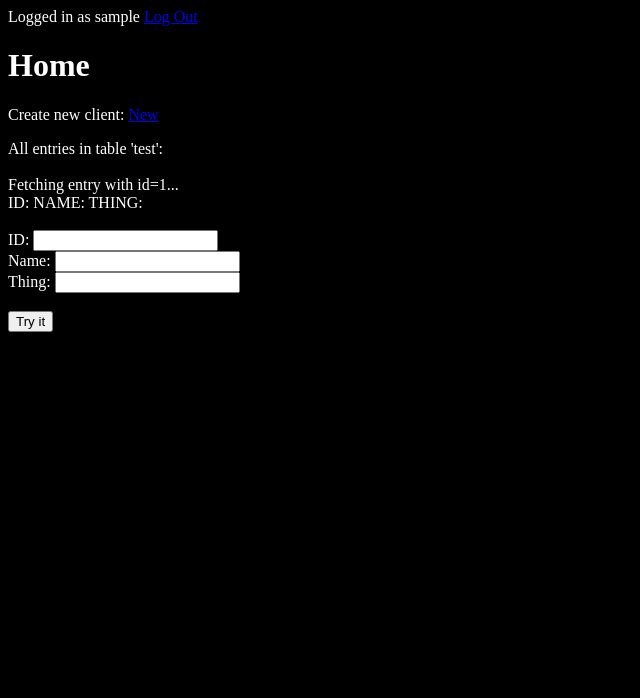
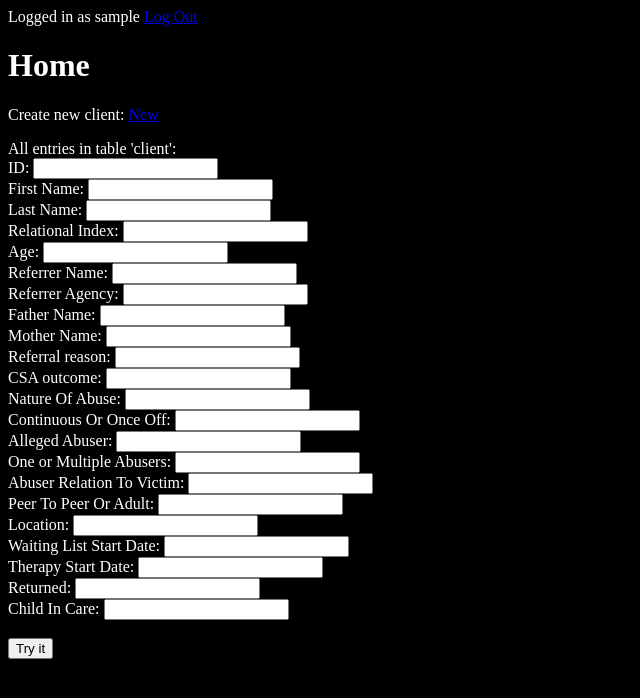
Before and after one commit to stratfob/childServiceDatabase, a CodeIgniter app: page /database/index.php/home in a window 1280 px wide. Shown: the top 698 px of the page, without its empty margins (0-640 px from the left). Run offline with CodeIgniter, Linux system fonts and the light colour scheme; the visitor is signed in with stand-in values (Sample User, id 1); data that the repository does not hold is empty; some libraries are stand-ins or nearby versions.

Commit message:
Added all queries From client table

```diff
--- a/application/controllers/Pages.php
+++ b/application/controllers/Pages.php
@@ -22,7 +22,6 @@ class Pages extends CI_Controller {
         		// send data to view
                 $data['title'] = ucfirst($page); // Capitalize the first letter
         	$data['testData'] = $this->model->get_test();
-        	$data['singleData'] = $this->model->get_test(1);
 
         		// load the view
                 $this->load->view('pages/'.$page, $data);
--- a/application/models/Model.php
+++ b/application/models/Model.php
@@ -11,16 +11,16 @@ class model extends CI_Model {
 		{
 			if ($ID === FALSE)
 			{
-                $query = $this->db->get('test');
+                $query = $this->db->get('client');
                 return $query->result_array();
 			}
-			$query = $this->db->get_where('test', array('ID' => $ID));
+			$query = $this->db->get_where('client', array('ID' => $ID));
 			return $query->row_array();
 		}
 
 		public function search($array)
 		{
-			$query = $this->db->get_where('test', $array);
+			$query = $this->db->get_where('client', $array);
 			return $query->result_array();
 		}
 
--- a/application/views/pages/home.php
+++ b/application/views/pages/home.php
@@ -24,21 +24,43 @@
 	</p>
 
 	<?php
-	echo "All entries in table 'test': <br>";
+	echo "All entries in table 'client': <br>";
 	foreach ($testData as $exampleClient):
-        echo "ID: " . $exampleClient['ID'] . " NAME: " . $exampleClient['NAME'] . " THING: "
-			. $exampleClient['THING'] . "<br>";
+        echo "ID: " . $exampleClient['caseNumber'] .  " Relational Index: " . $exampleClient['relationalIndex'] . " First Name: " . $exampleClient['firstName'] . " Last Name: "
+			. $exampleClient['lastName'] . " Age: " . $exampleClient['age'] . " Referrer Name: " . $exampleClient['referrerName'] . " Referrer Agency: " . $exampleClient['referrerAgency']
+			. " Father Name: " . $exampleClient['fatherName']. " Mother Name: " . $exampleClient['motherName'] . " Referral Reason: " . $exampleClient['referralReason']
+			." CSA Outcome: " . $exampleClient['CSAoutcome'] ." Nature Of Abuse: " . $exampleClient['natureOfAbuse'] ." Continuous or Once Off: " . $exampleClient['continuousOrOnceOff']
+			." Alleged Abuser: " . $exampleClient['allegedAbuser'] ." One or Multiple Abusers : " . $exampleClient['oneOrMultipleAbusers'] ." Abuser relation To Victim : "
+			. $exampleClient['abuserRelationToVictim']." Peer To Peer or Adult : " . $exampleClient['peerToPeerOrAdult'] ." Location: " . $exampleClient['location']
+			." Waiting List Start Date: " . $exampleClient['waitingListStartDate']." Therapy Start Date: " . $exampleClient['therapyStartDate']." Returned: " . $exampleClient['returned'].
+			" Child In Care: " . $exampleClient['childInCare']. "<br>";
 	endforeach;
 
-	echo "<br>Fetching entry with id=1...<br>";
-	echo "ID: " . $singleData['ID'] . " NAME: " . $singleData['NAME'] . " THING: "
-			. $singleData['THING'] . "<br><br>";
 	?>
 
 	<form id="testForm">
-		ID: <input type="text" name="id"><br>
-		Name: <input type="text" name="name"><br>
-		Thing: <input type="text" name="thing"><br><br>
+		ID: <input type="text" name="caseNumber"><br>
+		First Name: <input type="text" name="firstName"><br>
+		Last Name: <input type="text" name="lastName"><br>
+		Relational Index: <input type="text" name="relationalIndex"><br>
+		Age: <input type="text" name="age"><br>
+		Referrer Name: <input type="text" name="referrerName"><br>
+		Referrer Agency: <input type="text" name="referrerAgency"><br>
+		Father Name: <input type="text" name="fatherName"><br>
+		Mother Name: <input type="text" name="motherName"><br>
+		Referral reason: <input type="text" name="referralReason"><br>
+		CSA outcome: <input type="text" name="CSAoutcome"><br>
+		Nature Of Abuse: <input type="text" name="natureOfAbuse"><br>
+		Continuous Or Once Off: <input type="text" name="continuousOrOnceOff"><br>
+		Alleged Abuser: <input type="text" name="allegedAbuser"><br>
+		One or Multiple Abusers: <input type="text" name="oneOrMultipleAbusers"><br>
+		Abuser Relation To Victim: <input type="text" name="abuserRelationToVictim"><br>
+		Peer To Peer Or Adult: <input type="text" name="peerToPeerOrAdult"><br>
+		Location: <input type="text" name="location"><br>
+		Waiting List Start Date: <input type="text" name="waitingListStartDate"><br>
+		Therapy Start Date: <input type="text" name="therapyStartDate"><br>
+		Returned: <input type="text" name="returned"><br>
+		Child In Care: <input type="text" name="childInCare"><br><br>
 	</form>
 	<button onclick="formFunction()">Try it</button>
 
@@ -47,8 +69,12 @@
 	<script>
 		function formFunction() {
 			var form = document.getElementById("testForm");
-			var dataString = "id=" + form.elements[0].value + "&name=" + form.elements[1].value + "&thing=" +
-				form.elements[2].value;
+			var dataString = "&caseNumber=" + form.elements[0].value + "&firstName=" + form.elements[1].value + "&lastName=" + form.elements[2].value + "&relationalIndex="
+			+ form.elements[3].value + "&age=" + form.elements[4].value + "&referrerName=" + form.elements[5].value + "&referrerAgency=" + form.elements[6].value + "&fatherName="
+			+ form.elements[7].value + "&motherName=" + form.elements[8].value + "&referralReason=" + form.elements[9].value + "&CSAoutcome=" + form.elements[10].value + "&natureOfAbuse=" +
+			form.elements[11].value + "&continuousOrOnceOff=" + form.elements[12].value + "&allegedAbuser=" + form.elements[13].value + "&oneOrMultipleAbusers=" + form.elements[14].value
+			+ "&abuserRelationToVictim=" + form.elements[15].value + "&peerToPeerOrAdult=" + form.elements[16].value + "&location=" + form.elements[17].value + "&waitingListStartDate=" + form.elements[18].value
+			+ "&therapyStartDate=" + form.elements[19].value + "&returned=" + form.elements[20].value + "&childInCare=" + form.elements[21].value;
 
 			$.ajax({
 				url: '<?php echo site_url('request/query'); ?>',
```
Also changed, not shown: application/controllers/Request.php (+53 -9 lines).
